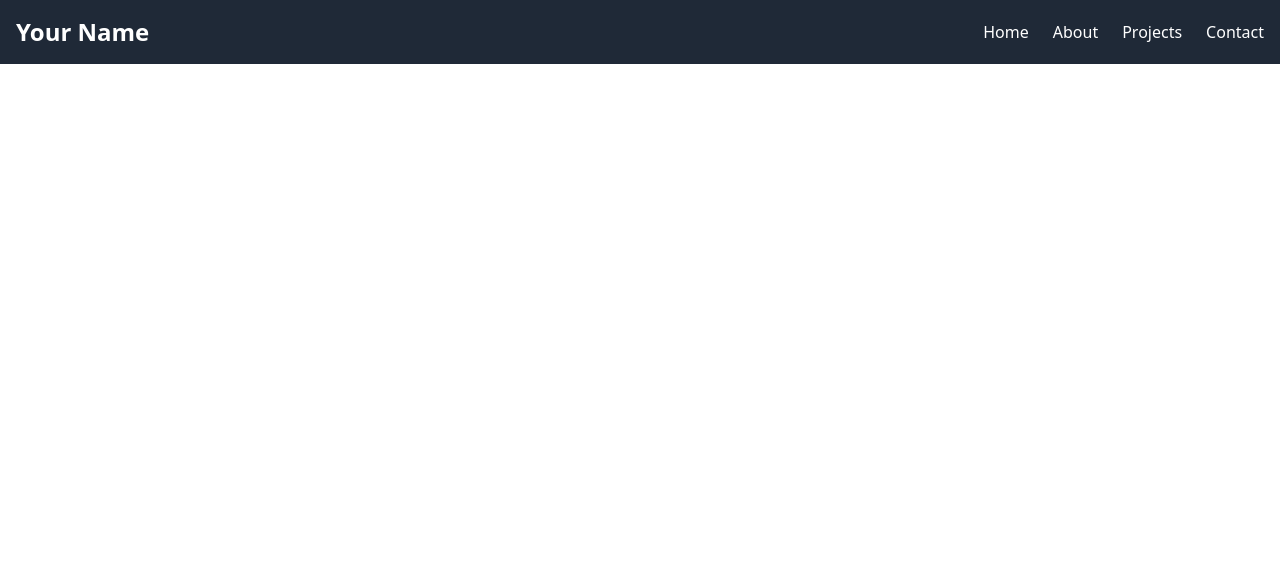
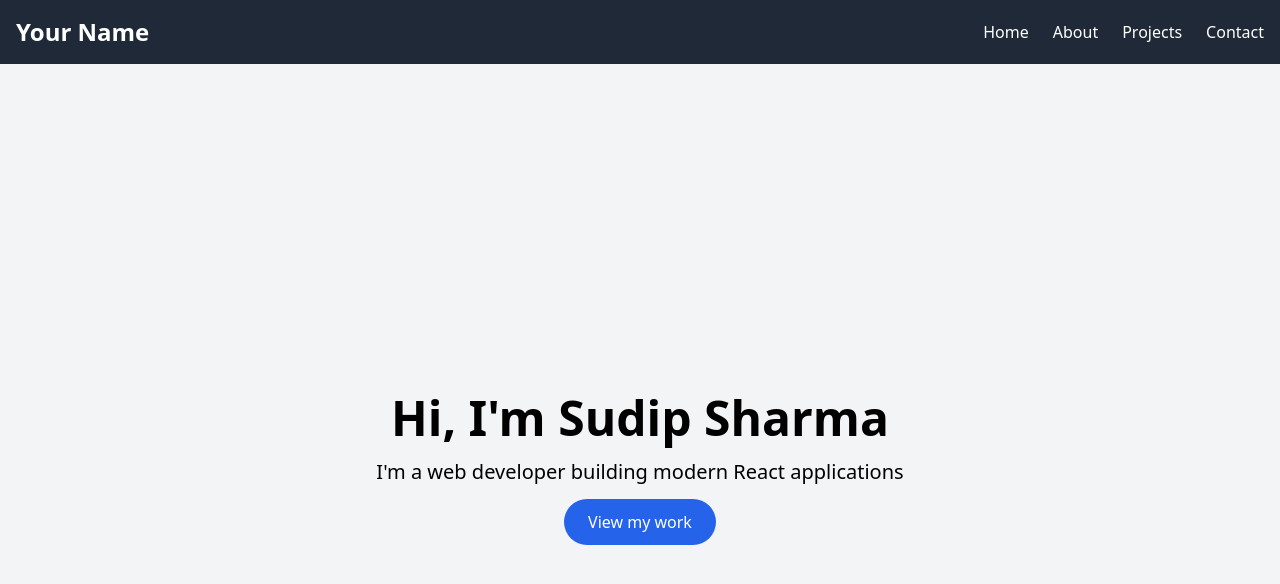
Before and after one commit to Sudip0987/my-portfolio, a React (Create React App) app: page / in a window 1280 px wide. Shown: the top 584 px of the page. Built offline with nearby package versions, Linux system fonts and the light colour scheme.

Commit message:
Hero section with into and button

```diff
--- a/src/App.js
+++ b/src/App.js
@@ -1,10 +1,12 @@
 import React from "react";
 import Header from "./components/Header";
+import Hero from "./components/Hero";
 
 function App() {
   return (
     <div>
       <Header />
+      <Hero/>
       {/* Other sections will go here later */}
     </div>
   );
--- a/src/components/Hero.js
+++ b/src/components/Hero.js
@@ -0,0 +1,17 @@
+import React from "react";
+function Hero(){
+return(
+<section id = "home" className = "bg-gray-100 min-h-screen flex items-center">
+    <div className= "container mx-auto px-6 text-center">
+    <h1 className = "text-5xl font-bold mb-4">Hi, I'm Sudip Sharma</h1>
+    <p className = "text-xl mb-6">I'm a web developer building modern React applications</p>
+
+    <a href = "#projects" className = "bg-blue-600 text-white px-6 py-3 rounded-full hover:bg-blue-700 transition">
+        View my work
+    </a>
+    </div>
+    </section>
+);
+}
+
+export default Hero;
```
